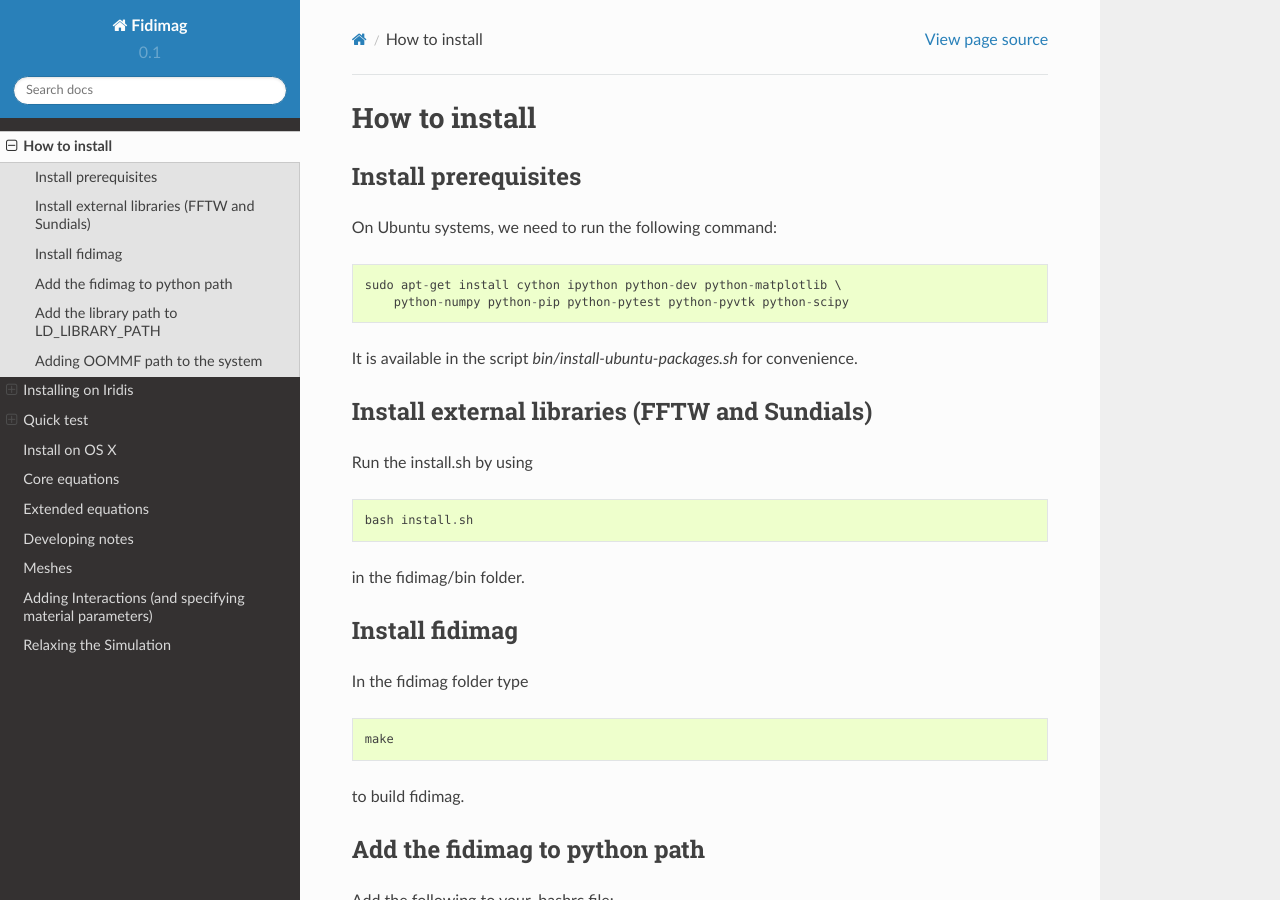
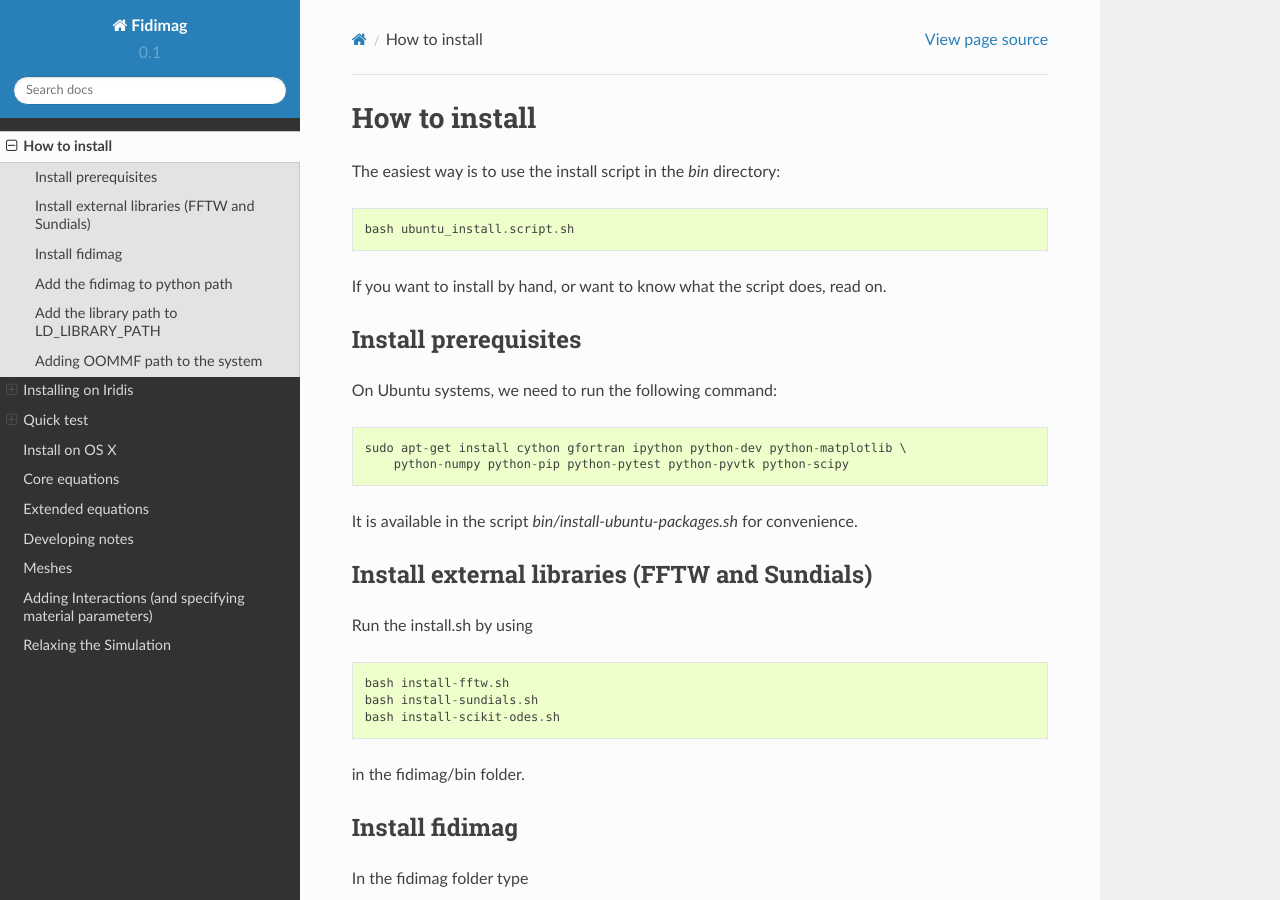
Before and after one commit to computationalmodelling/fidimag, a Sphinx documentation site: the page built from doc/install.rst, in a window 1280 px wide and 900 px high. Built offline with Sphinx 7.4.7 and the Read the Docs theme 2.0.0, drawn with Linux system fonts in a browser that asks for light colours.

Commit message:
reflect changes in doc

```diff
--- a/doc/install.rst
+++ b/doc/install.rst
@@ -1,23 +1,30 @@
 How to install
 ===============
+
+The easiest way is to use the install script in the `bin` directory::
+
+  bash ubuntu_install.script.sh
+
+If you want to install by hand, or want to know what the script does, read on.
 
 Install prerequisites
 ---------------------
 
 On Ubuntu systems, we need to run the following command::
 
-  sudo apt-get install cython ipython python-dev python-matplotlib \
+  sudo apt-get install cython gfortran ipython python-dev python-matplotlib \
       python-numpy python-pip python-pytest python-pyvtk python-scipy
 
 It is available in the script `bin/install-ubuntu-packages.sh` for convenience.
-
 
 Install external libraries (FFTW and Sundials)
 ----------------------------------------------
 
 Run the install.sh by using ::
 
-   bash install.sh
+   bash install-fftw.sh
+   bash install-sundials.sh
+   bash install-scikit-odes.sh
 
 in the fidimag/bin folder.
 
```
